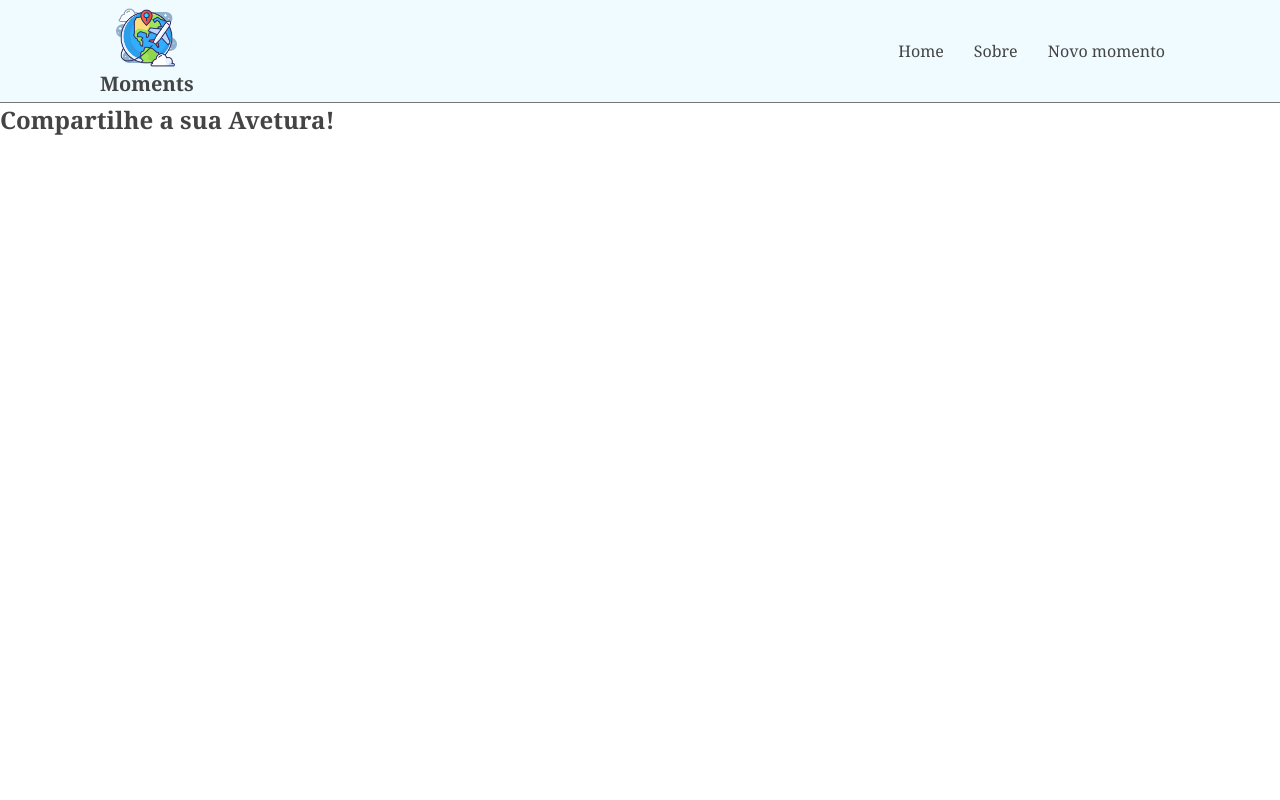
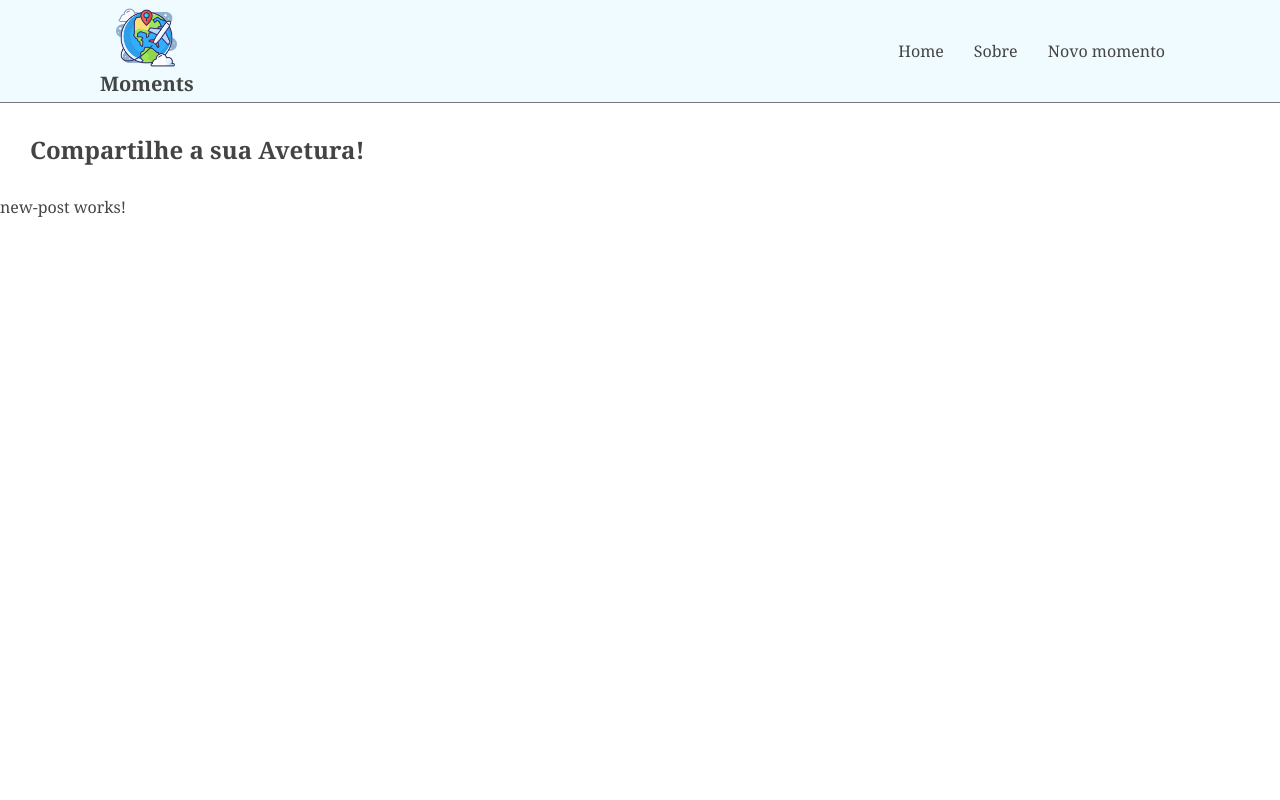
Before and after one commit to victorlourenco-vhl/adventures-front, an Angular app: page /new-moment in a window 1280 px wide. Shown: the top 800 px of the page. Built offline with nearby package versions, Linux system fonts and the light colour scheme.

Commit message:
FEAT: Criando o componente de new-post

```diff
--- a/src/app/app.module.ts
+++ b/src/app/app.module.ts
@@ -8,6 +8,7 @@ import { FooterComponent } from './components/footer/footer.component';
 import { AboutComponent } from './components/pages/about/about.component';
 import { HomeComponent } from './components/pages/home/home.component';
 import { NewMomentComponent } from './components/pages/new-moment/new-moment.component';
+import { NewPostComponent } from './components/new-post/new-post.component';
 
 @NgModule({
   declarations: [
@@ -16,7 +17,8 @@ import { NewMomentComponent } from './components/pages/new-moment/new-moment.com
     FooterComponent,
     AboutComponent,
     HomeComponent,
-    NewMomentComponent
+    NewMomentComponent,
+    NewPostComponent
   ],
   imports: [
     BrowserModule,
--- /dev/null
+++ b/src/app/components/new-post/new-post.component.html
@@ -0,0 +1 @@
+<p>new-post works!</p>
--- a/src/app/components/pages/new-moment/new-moment.component.css
+++ b/src/app/components/pages/new-moment/new-moment.component.css
@@ -0,0 +1,3 @@
+h2 {
+    margin: 30px;
+}
--- a/src/app/components/pages/new-moment/new-moment.component.html
+++ b/src/app/components/pages/new-moment/new-moment.component.html
@@ -1 +1,2 @@
 <h2>Compartilhe a sua <span>Avetura!</span></h2>
+<app-new-post></app-new-post>
```
Also changed, not shown: src/app/components/new-post/new-post.component.ts (added, +10 -0 lines), src/app/components/new-post/new-post.component.css (added), 1 other file (tests, documents, lock files or other folders).
